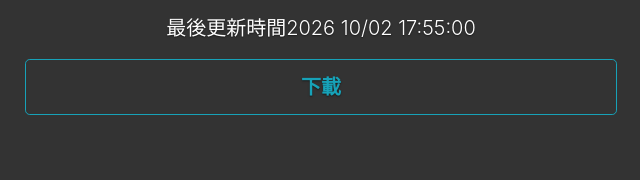
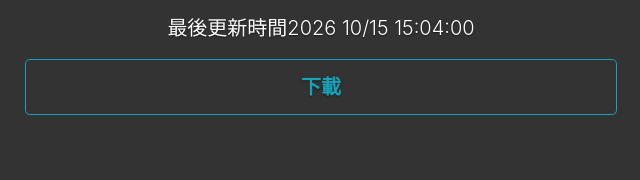
Before and after one commit to JimRoid/EasyappTest, a plain HTML site: page android-fish-flutter/index.html in a window 1280 px wide. Shown: the part 429-609 px from the top of the page, 319-959 px from the left. Drawn offline with nearby package versions, Linux system fonts and the light colour scheme.

Commit message:
fish update

```diff
--- a/android-fish-flutter/index.html
+++ b/android-fish-flutter/index.html
@@ -35,7 +35,7 @@
         <p class="lead">
           覆蓋安裝的情況下，如果出現任何錯誤，請移除原本的程式重新安裝。
         </p>
-        <p class="lead">最後更新時間2026 10/02 17:55:00</p>
+        <p class="lead">最後更新時間2026 10/15 15:04:00</p>
         <p class="lead">
           <a href="app.apk" class="btn btn-lg btn-outline-info w-100">下載</a>
         </p>
```
Also changed, not shown: 1 other file.
